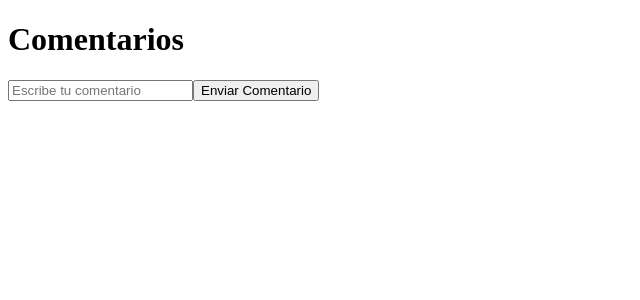
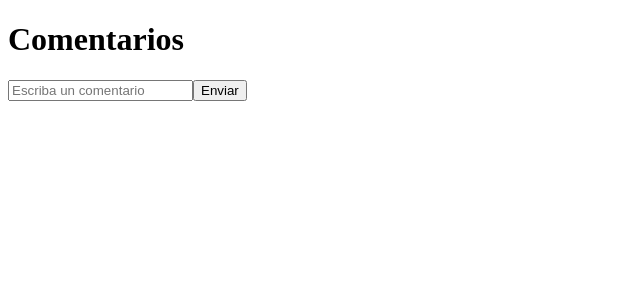
Before and after one commit to Varino3/CRUD-comentarios, a React (Vite) app: page / in a window 1280 px wide. Shown: the top 300 px of the page, without its empty margins (0-640 px from the left). Built offline with nearby package versions, Linux system fonts and the light colour scheme.

Commit message:
segunda version - arreglos

```diff
--- a/src/components/CommentForm.jsx
+++ b/src/components/CommentForm.jsx
@@ -16,11 +16,11 @@ const CommentForm = ({ addComment }) => {
     <div>
       <input
         type="text"
-        placeholder="Escribe tu comentario"
+        placeholder="Escriba un comentario"
         value={text}
         onChange={(e) => setText(e.target.value)}
       />
-      <button onClick={handleSubmit}>Enviar Comentario</button>
+      <button onClick={handleSubmit}>Enviar</button>
     </div>
   );
 };
```
